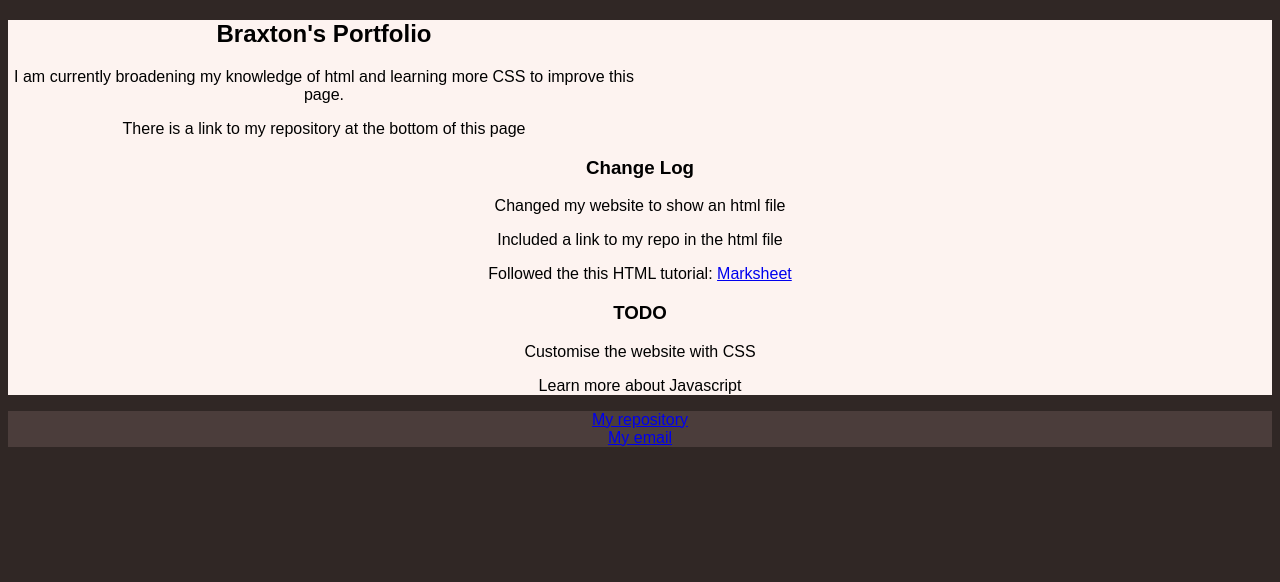
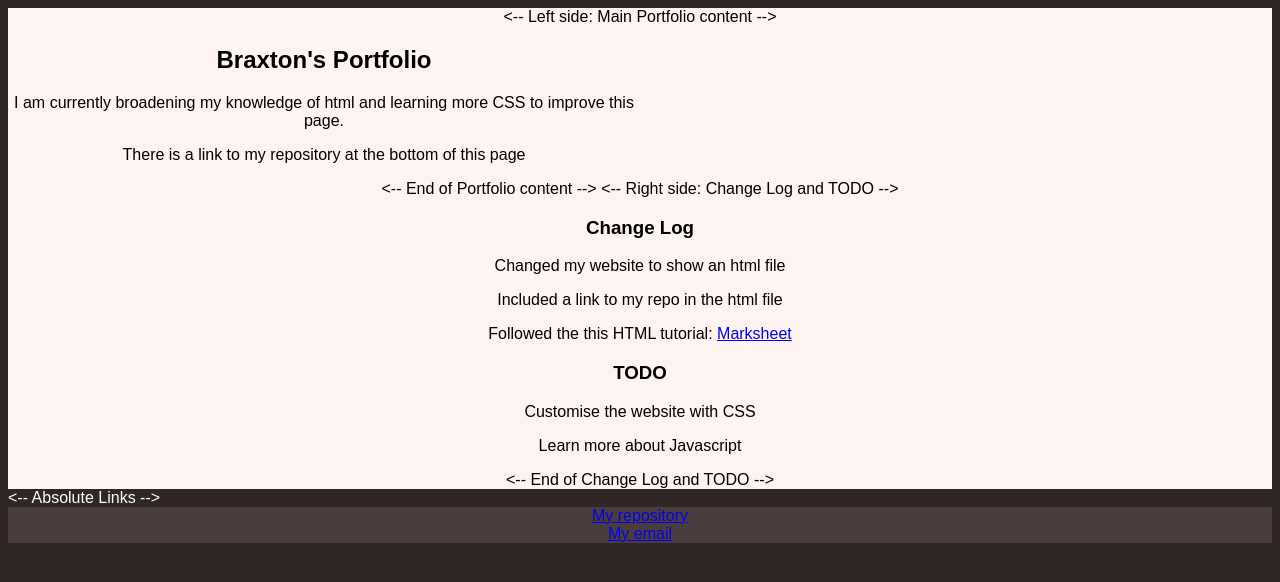
Before and after one commit to stonex159/stonex159.github.io, a Jekyll site: the page index.html, which Jekyll copies as it is, in a window 1280 px wide. Shown: the top 582 px of the page. Built offline with Jekyll 4.4.1, drawn with Linux system fonts in a browser that asks for light colours.

Commit message:
Added documentation

```diff
--- a/index.html
+++ b/index.html
@@ -5,11 +5,14 @@
  </head>
  <body>
   <main>
+   <-- Left side: Main Portfolio content -->
    <section id="Portfolio">
     <h1><strong>Braxton's Portfolio</strong></h1>
      <p>I am currently broadening my knowledge of html and learning more CSS to improve this page.</p>
      <p>There is a link to my repository at the bottom of this page</p>
    </section>
+   <-- End of Portfolio content -->
+   <-- Right side: Change Log and TODO -->
    <section id="Progress Report">
     <div id="Change Log">
      <h3><strong>Change Log</strong></h3>
@@ -23,7 +26,9 @@
       <p>Learn more about Javascript</p>
     </div>
    </section>
+   <-- End of Change Log and TODO -->
   </main>
+  <-- Absolute Links -->
   <footer>
    <a href="https://github.com/stonex159/stonex159.github.io">My repository</a>
    <br>
```
